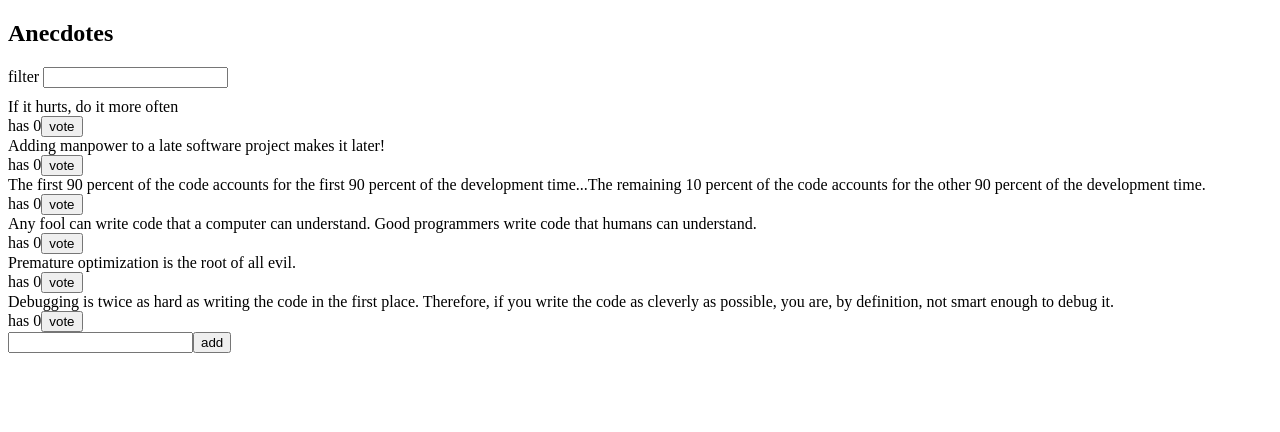
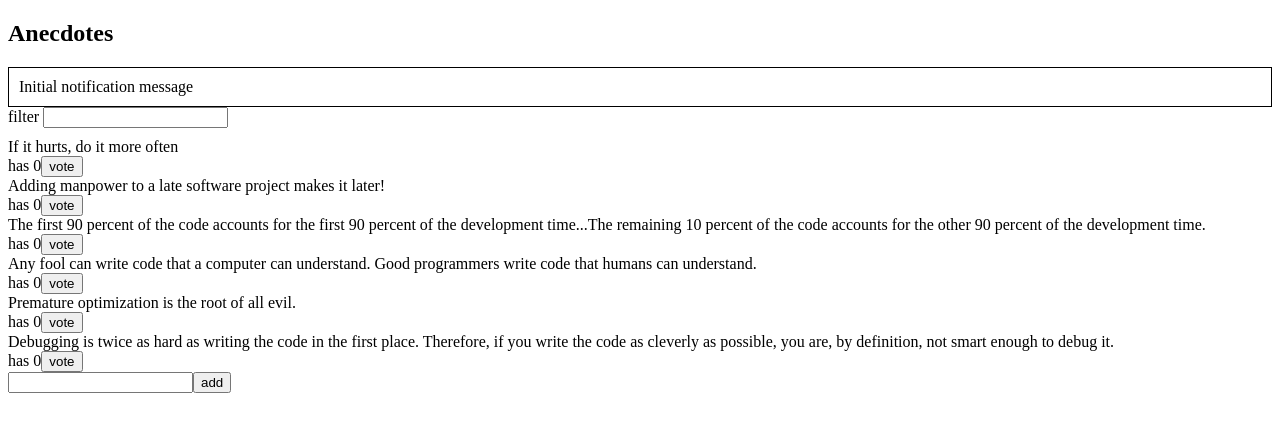
Before and after one commit to bukomp/Fullstack2023, a React (Create React App) app in the folder part6/redux-anecdotes/: page / in a window 1280 px wide. Shown: the top 432 px of the page. Built offline with nearby package versions, Linux system fonts and the light colour scheme.

Commit message:
feat: 6.12

```diff
--- a/part6/redux-anecdotes/src/App.js
+++ b/part6/redux-anecdotes/src/App.js
@@ -1,11 +1,15 @@
 import AnecdoteForm from './components/AnecdoteForm';
 import AnecdoteList from './components/AnecdoteList';
 import Filter from './components/Filter';
+import Notification from './components/Notification';
 
 const App = () => {
   return (
     <div>
       <h2>Anecdotes</h2>
+
+      <Notification />
+
       <Filter />
       <AnecdoteList />
       <AnecdoteForm />
--- a/part6/redux-anecdotes/src/components/Notification.js
+++ b/part6/redux-anecdotes/src/components/Notification.js
@@ -1,14 +1,13 @@
+import { useSelector } from 'react-redux';
+
 const Notification = () => {
+  const notification = useSelector((state) => state.notification);
   const style = {
     border: 'solid',
     padding: 10,
-    borderWidth: 1
-  }
-  return (
-    <div style={style}>
-      render here notification...
-    </div>
-  )
-}
+    borderWidth: 1,
+  };
+  return <div style={style}>{notification}</div>;
+};
 
-export default Notification
+export default Notification;
--- /dev/null
+++ b/part6/redux-anecdotes/src/reducers/notificationReducer.js
@@ -0,0 +1,15 @@
+import { createSlice } from '@reduxjs/toolkit';
+
+const notificationSlice = createSlice({
+  name: 'notification',
+  initialState: 'Initial notification message',
+  reducers: {
+    setNotification: (state, action) => {
+      return action.payload;
+    },
+  },
+});
+
+export const { setNotification } = notificationSlice.actions;
+
+export default notificationSlice.reducer;
--- a/part6/redux-anecdotes/src/store.js
+++ b/part6/redux-anecdotes/src/store.js
@@ -2,8 +2,10 @@ import { configureStore } from '@reduxjs/toolkit';
 
 import anecdoteReducer from './reducers/anecdoteReducer';
 import filterReducer from './reducers/filterReducer';
+import notificationReducer from './reducers/notificationReducer';
 
 const reducer = {
+  notification: notificationReducer,
   anecdotes: anecdoteReducer,
   filter: filterReducer,
 };
```
